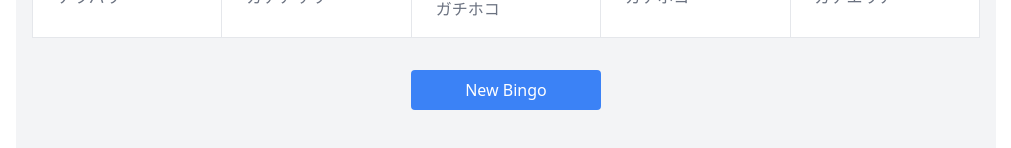
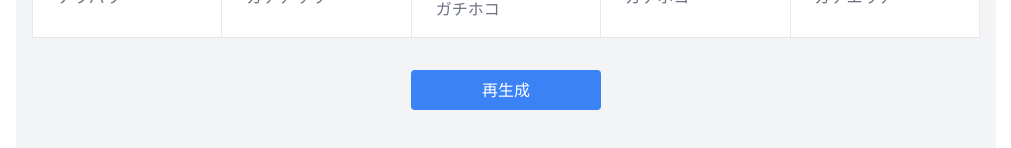
Before and after one commit to ryouhei0705/enjoyspla, a Next.js app: page / in a window 1280 px wide. Shown: the part 580-728 px from the top of the page, without its empty margins (134-1145 px from the left). Built offline with nearby package versions, Linux system fonts and the light colour scheme.

Commit message:
NewBingoを再生成に変更

```diff
--- a/pages/bingo.tsx
+++ b/pages/bingo.tsx
@@ -126,7 +126,7 @@ const Bingo = () => {
                 className={styles.regenerate}
                 onClick={regenerateBoard}
             >
-                New Bingo
+                再生成
             </button>
         </div>
     );
```
